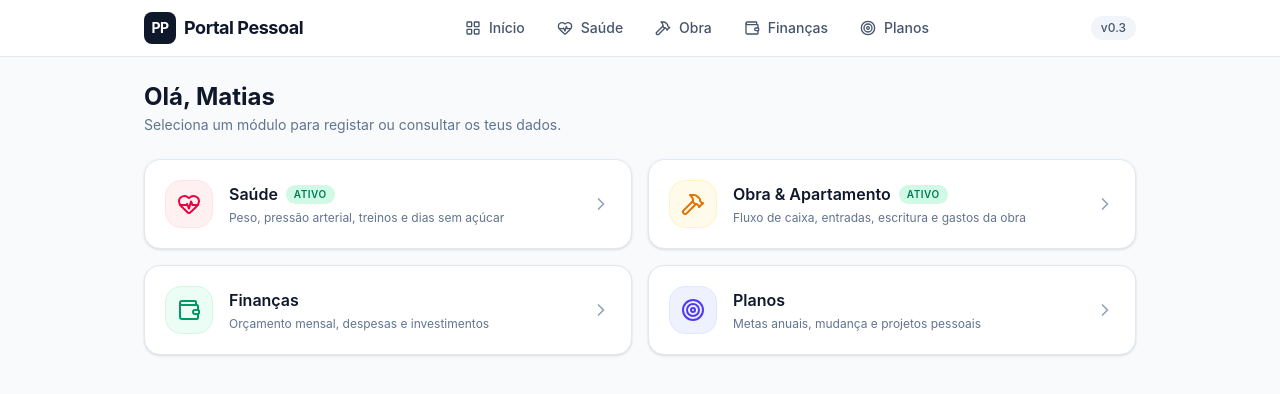
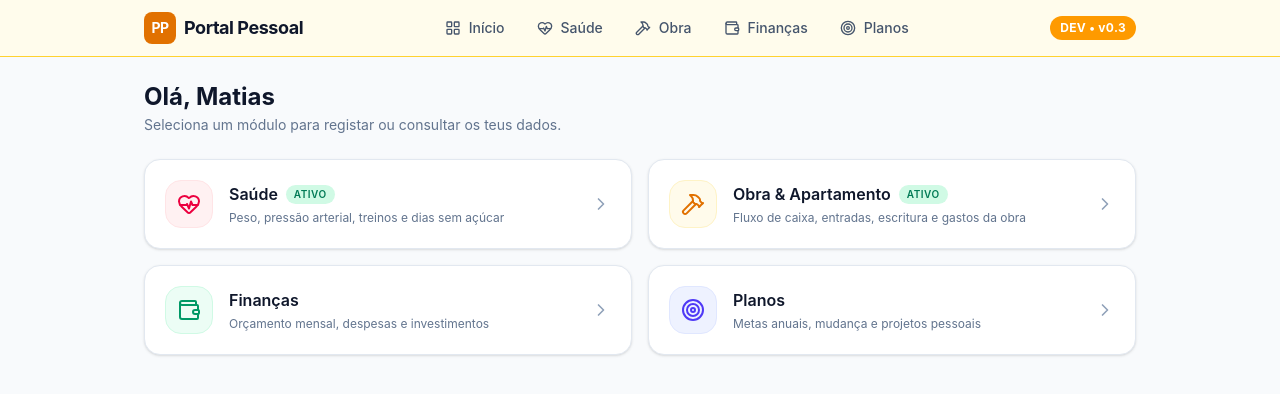
Before and after one commit to msguenter/portal-pessoal, a Next.js app: page / in a window 1280 px wide. Shown: the top 394 px of the page. Built offline with nearby package versions, Linux system fonts and the light colour scheme.

Commit message:
feat: diferenciacao visual automatica entre dev e prod

```diff
--- /dev/null
+++ b/src/app/apple-icon.tsx
@@ -0,0 +1,36 @@
+import { ImageResponse } from "next/og";
+
+export const size = { width: 512, height: 512 };
+export const contentType = "image/png";
+
+const isPreview =
+  process.env.NEXT_PUBLIC_VERCEL_ENV === "preview" ||
+  process.env.VERCEL_ENV === "preview" ||
+  process.env.NODE_ENV === "development";
+
+export default function Icon() {
+  return new ImageResponse(
+    (
+      <div
+        style={{
+          background: isPreview
+            ? "linear-gradient(135deg, #d97706 0%, #b45309 100%)"
+            : "linear-gradient(135deg, #0f172a 0%, #1e293b 100%)",
+          width: "100%",
+          height: "100%",
+          display: "flex",
+          alignItems: "center",
+          justifyContent: "center",
+          color: "#ffffff",
+          fontSize: isPreview ? 170 : 220,
+          fontWeight: 800,
+          letterSpacing: "-0.05em",
+          borderRadius: 112,
+        }}
+      >
+        {isPreview ? "DEV" : "PP"}
+      </div>
+    ),
+    { ...size }
+  );
+}
--- /dev/null
+++ b/src/app/icon.tsx
@@ -0,0 +1,36 @@
+import { ImageResponse } from "next/og";
+
+export const size = { width: 512, height: 512 };
+export const contentType = "image/png";
+
+const isPreview =
+  process.env.NEXT_PUBLIC_VERCEL_ENV === "preview" ||
+  process.env.VERCEL_ENV === "preview" ||
+  process.env.NODE_ENV === "development";
+
+export default function Icon() {
+  return new ImageResponse(
+    (
+      <div
+        style={{
+          background: isPreview
+            ? "linear-gradient(135deg, #d97706 0%, #b45309 100%)"
+            : "linear-gradient(135deg, #0f172a 0%, #1e293b 100%)",
+          width: "100%",
+          height: "100%",
+          display: "flex",
+          alignItems: "center",
+          justifyContent: "center",
+          color: "#ffffff",
+          fontSize: isPreview ? 170 : 220,
+          fontWeight: 800,
+          letterSpacing: "-0.05em",
+          borderRadius: 112,
+        }}
+      >
+        {isPreview ? "DEV" : "PP"}
+      </div>
+    ),
+    { ...size }
+  );
+}
--- a/src/app/layout.tsx
+++ b/src/app/layout.tsx
@@ -3,8 +3,13 @@ import Link from "next/link";
 import { LayoutGrid, Wallet, HeartPulse, Hammer, Target } from "lucide-react";
 import "./globals.css";
 
+const isPreview =
+  process.env.NEXT_PUBLIC_VERCEL_ENV === "preview" ||
+  process.env.VERCEL_ENV === "preview" ||
+  process.env.NODE_ENV === "development";
+
 export const metadata: Metadata = {
-  title: "Portal Pessoal",
+  title: isPreview ? "[DEV] Portal Pessoal" : "Portal Pessoal",
   description: "Gestão pessoal de saúde, obra, finanças e planos",
 };
 
@@ -30,13 +35,23 @@ export default function RootLayout({
   return (
     <html lang="pt-PT">
       <body className="min-h-screen bg-slate-50 text-slate-900 pb-24 md:pb-8">
-        <header className="sticky top-0 z-30 bg-white/90 backdrop-blur border-b border-slate-200">
+        <header
+          className={`sticky top-0 z-30 backdrop-blur border-b ${
+            isPreview
+              ? "bg-amber-50/95 border-amber-300"
+              : "bg-white/90 border-slate-200"
+          }`}
+        >
           <div className="max-w-5xl mx-auto px-4 h-14 flex items-center justify-between">
             <Link
               href="/"
               className="flex items-center gap-2 font-bold text-slate-900 text-lg tracking-tight"
             >
-              <span className="w-8 h-8 rounded-lg bg-slate-900 text-white flex items-center justify-center text-sm">
+              <span
+                className={`w-8 h-8 rounded-lg text-white flex items-center justify-center text-sm ${
+                  isPreview ? "bg-amber-600" : "bg-slate-900"
+                }`}
+              >
                 PP
               </span>
               Portal Pessoal
@@ -58,9 +73,15 @@ export default function RootLayout({
               })}
             </nav>
 
-            <span className="text-xs font-medium px-2.5 py-1 rounded-full bg-slate-100 text-slate-600">
-              v0.3
-            </span>
+            {isPreview ? (
+              <span className="text-xs font-bold px-2.5 py-1 rounded-full bg-amber-500 text-white tracking-wide">
+                DEV • v0.3
+              </span>
+            ) : (
+              <span className="text-xs font-medium px-2.5 py-1 rounded-full bg-slate-100 text-slate-600">
+                v0.3
+              </span>
+            )}
           </div>
         </header>
 
```
